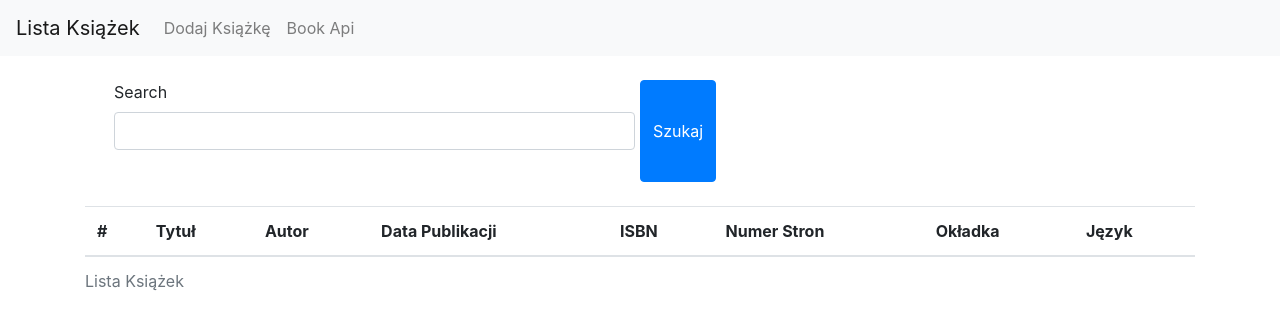
After one commit to markoseb/BookList, a Flask app: page /bookapi in a window 1280 px wide. The commit adds this page. Shown: the top 330 px of the page. Run offline with Flask 2, Linux system fonts and the light colour scheme; lists and menus that the app fills with data are empty; some libraries are stand-ins or nearby versions.

Commit message:
Book Api - searching books

```diff
--- a/book_list/__init__.py
+++ b/book_list/__init__.py
@@ -1,8 +1,9 @@
 import os
+
 from flask import Flask
 from flask_bootstrap import Bootstrap
+from flask_migrate import Migrate
 from flask_sqlalchemy import SQLAlchemy
-from flask_migrate import Migrate
 
 app = Flask(__name__)
 Bootstrap(app)
@@ -26,6 +27,8 @@ Migrate(app, db)
 
 from book_list.core.views import core
 from book_list.books.views import books
+from book_list.book_api.views import book_api
 
 app.register_blueprint(core)
 app.register_blueprint(books)
+app.register_blueprint(book_api)
--- /dev/null
+++ b/book_list/book_api/forms.py
@@ -0,0 +1,9 @@
+from flask_wtf import FlaskForm
+from wtforms import StringField, SubmitField
+from wtforms.validators import DataRequired
+
+
+class BookApiForm(FlaskForm):
+    search = StringField(validators=[DataRequired()])
+    submit = SubmitField('Szukaj')
+    submit_add = SubmitField('Dodaj wszystkie!')
--- /dev/null
+++ b/book_list/book_api/views.py
@@ -0,0 +1,78 @@
+import requests
+from flask import render_template, Blueprint
+
+from book_list.book_api.forms import BookApiForm
+from book_list.models import Book
+
+book_api = Blueprint('book_api', __name__)
+
+
+class gbooks():
+    googleapikey = "xxx"
+
+    def search(self, value):
+        parms = {"q": value, 'key': self.googleapikey}
+        r = requests.get(url="https://www.googleapis.com/books/v1/volumes", params=parms)
+        rj = r.json()
+        return rj["items"]
+
+
+def bookDecoder(obj):
+    obj = obj["volumeInfo"]
+
+    bookdict = {
+        "title": "Brak danych",
+        "author": "Brak danych",
+        "pub_date": "",
+        "isbn": "Brak danych",
+        "link": "",
+        "language": "Brak danych",
+        "pages": 0
+    }
+    if 'title' in obj:
+        bookdict['title'] = obj['title']
+
+    if 'authors' in obj:
+        bookdict['author'] = ''.join(obj['authors'])
+
+    if 'publishedDate' in obj:
+        bookdict['pub_date'] = obj['publishedDate']
+
+    if 'industryIdentifiers' in obj and 'identifier' in obj['industryIdentifiers'][0]:
+        bookdict['isbn'] = obj['industryIdentifiers'][0]['identifier']
+
+    if 'language' in obj:
+        bookdict['language'] = obj['language']
+
+    if 'pageCount' in obj:
+        bookdict['pages'] = int(obj['pageCount'])
+
+    if 'imageLinks' in obj and 'thumbnail' in obj['imageLinks']:
+        bookdict['link'] = obj["imageLinks"]["thumbnail"]
+
+    book = Book(
+        title=bookdict['title'],
+        author=bookdict['author'],
+        pub_date=bookdict['pub_date'],
+        isbn=bookdict['isbn'],
+        link=bookdict['link'],
+        language=bookdict['language'],
+        pages=bookdict['pages'])
+
+    return book
+
+
+@book_api.route('/bookapi', methods=['GET', 'POST'])
+def search():
+    form = BookApiForm()
+    books = []
+
+    if form.validate_on_submit():
+        bk = gbooks()
+        result = bk.search(form.search.data)
+
+        for jsnbook in result:
+            book = bookDecoder(jsnbook)
+            books.append(book)
+
+    return render_template('bookapi.html', form=form, books=books)
--- a/book_list/books/forms.py
+++ b/book_list/books/forms.py
@@ -32,7 +32,10 @@ class BookForm(FlaskForm):
 
 class SearchBookForm(FlaskForm):
     valuesType = SelectField('Wybierz kryterium',
-                             choices=[('all', 'Brak'), ('title', 'Tytuł'), ('author', 'Autor'), ('lan', 'Język')])
+                             choices=[('all', 'Brak'),
+                                      ('title', 'Tytuł'),
+                                      ('author', 'Autor'),
+                                      ('lan', 'Język')])
     val = StringField('Wartość')
     use_data = BooleanField("Sprawdź date wydania", default=False)
     start_date = DateTimeField('Od: ', validators=[DataRequired()], default=dt_object, format=format)
--- a/book_list/templates/base.html
+++ b/book_list/templates/base.html
@@ -30,10 +30,12 @@
     <div class="collapse navbar-collapse" id="navbarSupportedContent">
         <ul class="navbar-nav mr-auto">
             <li class="nav-item">
-                <a class="nav-link" href="{{ url_for('books.add_book') }}">Dodaj Książkę<span class="sr-only">(current)</span></a>
+                <a class="nav-link" href="{{ url_for('books.add_book') }}">Dodaj Książkę<span
+                        class="sr-only">(current)</span></a>
             </li>
             <li class="nav-item">
-                <a class="nav-link" href="">Book Api<span class="sr-only">(current)</span></a>
+                <a class="nav-link" href="{{ url_for('book_api.search') }}">Book Api<span
+                        class="sr-only">(current)</span></a>
             </li>
         </ul>
     </div>
--- /dev/null
+++ b/book_list/templates/bookapi.html
@@ -0,0 +1,45 @@
+{% extends "base.html" %}
+{% import "bootstrap/wtf.html" as wtf %}
+{% block content %}
+
+    <form method="POST">
+        {{ form.hidden_tag() }}
+        <div class="m-4 form-row">
+            <div class="form-group col-md-6">
+                {{ wtf.form_field(form.search, class="form-control") }}
+            </div>
+            {{ form.submit(class="btn btn-primary") }}
+        </div>
+    </form>
+    <div class="table-responsive">
+        <table class="table">
+            <caption>Lista Książek</caption>
+            <thead>
+            <tr>
+                <th scope="col">#</th>
+                <th scope="col">Tytuł</th>
+                <th scope="col">Autor</th>
+                <th scope="col">Data Publikacji</th>
+                <th scope="col">ISBN</th>
+                <th scope="col">Numer Stron</th>
+                <th scope="col">Okładka</th>
+                <th scope="col">Język</th>
+            </tr>
+            </thead>
+            <tbody>
+            {% for book in books %}
+                <tr>
+                    <th scope="row"><a>{{ book.id }}</a></th>
+                    <td>{{ book.title }}</td>
+                    <td>{{ book.author }}</td>
+                    <td>{{ book.pub_date }}</td>
+                    <td>{{ book.isbn }}</td>
+                    <td>{{ book.pages_number }}</td>
+                    <td><a href="{{ book.link }}">link</a></td>
+                    <td>{{ book.lan }}</td>
+                </tr>
+            {% endfor %}
+            </tbody>
+        </table>
+    </div>
+{% endblock content %}
```
Also changed, not shown: book_list/models.py (+4 -4 lines), book_list/book_api/__init__.py (added), book_list/data.sqlite (deleted).
